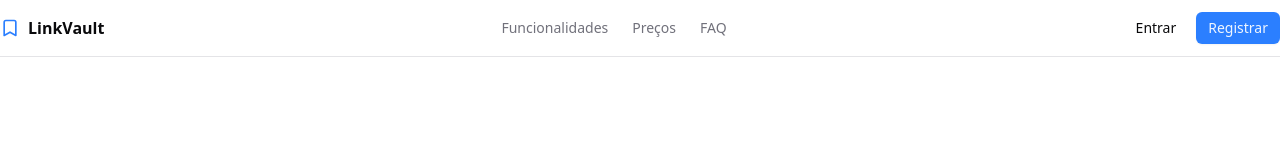
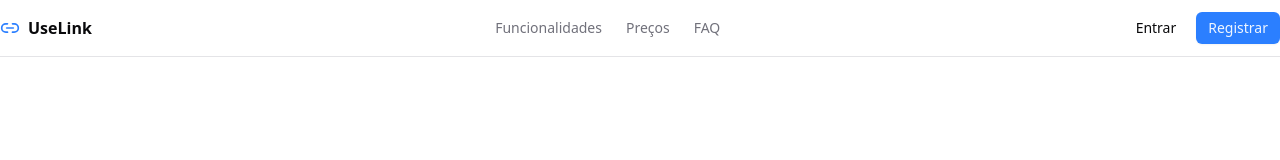
Before and after one commit to betolarbac/uselink, a Next.js app: page / in a window 1280 px wide. Shown: the top 160 px of the page. Built offline with nearby package versions, Linux system fonts and the light colour scheme.

Commit message:
refactor: update icon and app name in header and footer

```diff
--- a/src/app/page.tsx
+++ b/src/app/page.tsx
@@ -1,6 +1,6 @@
 import { Button } from "@/components/ui/button"
 import Link from "next/link"
-import { ArrowRight, Bookmark, FolderLock, Layers, Tag } from "lucide-react"
+import { ArrowRight, Bookmark, FolderLock, Layers, Link2, Tag } from "lucide-react"
 
 
 export default function Home() {
@@ -9,8 +9,8 @@ export default function Home() {
     <header className="sticky top-0 z-50 w-full border-b bg-background/95 backdrop-blur supports-[backdrop-filter]:bg-background/60">
       <div className="mx-auto flex h-14 items-center justify-between max-w-7xl">
         <div className="flex items-center gap-2 font-semibold">
-          <Bookmark className="h-5 w-5 text-primary" />
-          <span>LinkVault</span>
+          <Link2 className="h-5 w-5 text-primary" />
+          <span>UseLink</span>
         </div>
         <nav className="hidden md:flex gap-6">
           <Link
@@ -390,7 +390,7 @@ export default function Home() {
     <footer className="w-full border-t py-6">
       <div className="mx-auto flex flex-col items-center justify-between gap-4 md:flex-row max-w-7xl">
         <div className="flex items-center gap-2">
-          <Bookmark className="h-5 w-5 text-primary" />
+          <Link2 className="h-5 w-5 text-primary" />
           <span className="font-semibold">LinkVault</span>
         </div>
         <p className="text-center text-sm text-muted-foreground">
```
